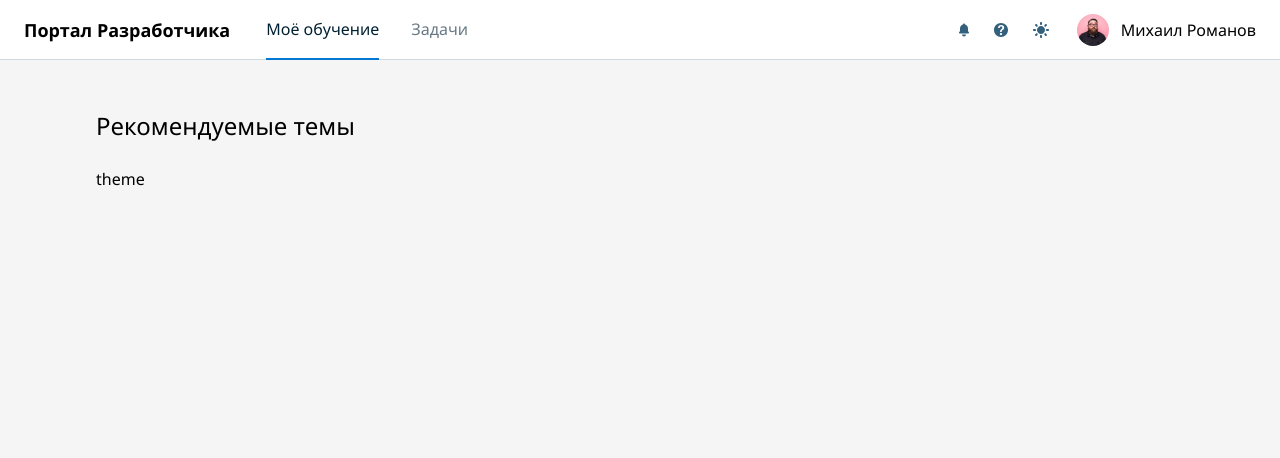
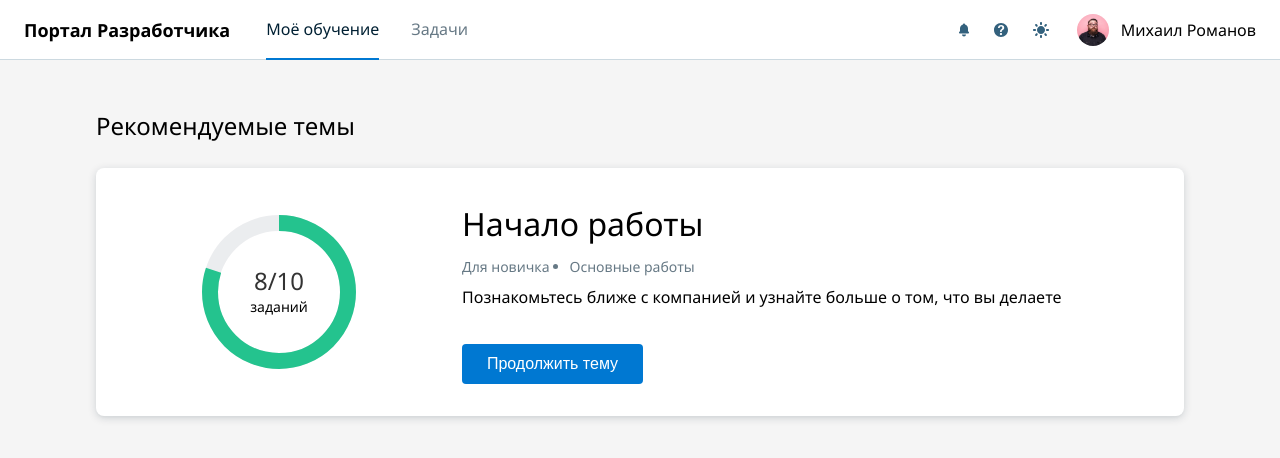
Before and after one commit to ssssed/developer-portal, a React (Vite) app: page / in a window 1280 px wide. Shown: the top 458 px of the page. Built offline with nearby package versions, Linux system fonts and the light colour scheme.

Commit message:
feat: add progress bar

```diff
--- /dev/null
+++ b/src/components/ProgressBar/ProgressBar.scss
@@ -0,0 +1,29 @@
+@import "../../utils/variable.scss";
+
+.progress-bar__background {
+  width: 154px;
+  height: 154px;
+  transform: rotate(-90deg);
+  transform-origin: 50% 50%;
+}
+
+.progress-bar__foreground {
+  transform: rotate(-90deg);
+  transform-origin: 50% 50%;
+  transition: stroke-dashoffset 0.5s ease-out;
+}
+
+.progress-bar__label {
+  color: $typo-primary;
+  line-height: 150%;
+  font-size: 24px;
+  text-anchor: middle;
+  dominant-baseline: middle;
+  fill: #333;
+}
+
+.progress-bar__subtitle {
+  color: $typo-secondary;
+  font-size: 14px;
+  line-height: 150%;
+}
--- /dev/null
+++ b/src/components/ProgressBar/ProgressBar.tsx
@@ -0,0 +1,59 @@
+import React from "react";
+import "./ProgressBar.scss";
+
+type ProgressBarProps = {
+  percent: number;
+};
+
+const ProgressBar: React.FC<ProgressBarProps> = ({ percent }) => {
+  const strokeWidth = 16;
+  const radius = 85 - strokeWidth / 2;
+  const normalizedRadius = radius - strokeWidth / 2;
+  const circumference = normalizedRadius * 2 * Math.PI;
+  const strokeDashoffset = circumference - (percent / 10) * circumference;
+
+  return (
+    <svg width="154" height="154">
+      <circle
+        className="progress-bar__background"
+        stroke="rgba(0, 32, 51, 0.08)"
+        strokeWidth={strokeWidth}
+        fill="transparent"
+        r={normalizedRadius}
+        cx="77"
+        cy="77"
+      />
+      <circle
+        className="progress-bar__foreground"
+        stroke="#24C38E"
+        strokeWidth={strokeWidth}
+        strokeDasharray={`${circumference} ${circumference}`}
+        style={{ strokeDashoffset }}
+        fill="transparent"
+        r={normalizedRadius}
+        cx="77"
+        cy="77"
+      />
+      <text
+        className="progress-bar__label"
+        x="50%"
+        y="40%"
+        textAnchor="middle"
+        dy="0.3em"
+      >
+        {percent}/10
+      </text>
+      <text
+        className="progress-bar__subtitle"
+        x="50%"
+        y="60%"
+        textAnchor="middle"
+        dy="0.3em"
+      >
+        заданий
+      </text>
+    </svg>
+  );
+};
+
+export default ProgressBar;
--- /dev/null
+++ b/src/components/RecomendedTheme/RecomendedTheme.scss
@@ -0,0 +1,62 @@
+@import "../../utils/variable.scss";
+
+.recomended-theme {
+  width: 100%;
+  display: flex;
+  gap: 106px;
+  align-items: center;
+  padding: 32px 106px;
+  box-shadow: $shadow-group;
+  background-color: $bg-default;
+  border-radius: 8px;
+
+  &__img {
+    width: 154px;
+    height: 154px;
+  }
+
+  &__content {
+    display: flex;
+    flex-direction: column;
+    gap: 8px;
+  }
+
+  &__button {
+    max-width: 181px; // FIXME: когда импортирую нормальный шрифт заменить на 171
+    border-radius: 4px;
+    width: 100%;
+    background-color: $control-primary-bg;
+    color: white;
+    margin-top: 27px;
+    padding: 0 20px;
+    border: 0;
+    font-weight: 400;
+    font-size: 16px;
+    line-height: 40px;
+  }
+
+  &__title {
+    font-size: 32px;
+    line-height: 150%;
+    font-weight: 400;
+  }
+
+  &__list {
+    display: flex;
+    gap: 20px;
+    color: $typo-secondary;
+
+    &-item {
+      font-size: 14px;
+      line-height: 150%;
+      &:first-child {
+        list-style-type: none;
+      }
+    }
+  }
+
+  &__text {
+    font-size: 16px;
+    line-height: 150%;
+  }
+}
--- /dev/null
+++ b/src/components/RecomendedTheme/RecomendedTheme.tsx
@@ -0,0 +1,23 @@
+import ProgressBar from "../ProgressBar/ProgressBar";
+import "./RecomendedTheme.scss";
+
+const RecomendedTheme = () => {
+  return (
+    <div className="recomended-theme">
+      <ProgressBar percent={8} />
+      <div className="recomended-theme__content">
+        <h3 className="recomended-theme__title">Начало работы</h3>
+        <ul className="recomended-theme__list">
+          <li className="recomended-theme__list-item">Для новичка</li>
+          <li className="recomended-theme__list-item">Основные работы</li>
+        </ul>
+        <p className="recomended-theme__text">
+          Познакомьтесь ближе с компанией и узнайте больше о том, что вы делаете
+        </p>
+        <button className="recomended-theme__button">Продолжить тему</button>
+      </div>
+    </div>
+  );
+};
+
+export default RecomendedTheme;
--- a/src/pages/MainPage/Main.scss
+++ b/src/pages/MainPage/Main.scss
@@ -13,3 +13,28 @@
     padding-bottom: 24px;
   }
 }
+
+.recomended-theme {
+  width: 100%;
+  display: flex;
+  gap: 106px;
+  padding: 32px 106px;
+  box-shadow: $shadow-group;
+  background-color: $bg-default;
+  border-radius: 8px;
+
+  &__img {
+    width: 154px;
+    height: 154px;
+  }
+
+  &__content {
+    display: flex;
+    flex-direction: column;
+    gap: 8px;
+  }
+
+  &__button {
+    margin-top: 27px;
+  }
+}
--- a/src/pages/MainPage/Main.tsx
+++ b/src/pages/MainPage/Main.tsx
@@ -1,12 +1,11 @@
-import React from "react";
+import RecomendedTheme from "../../components/RecomendedTheme/RecomendedTheme";
 import "./Main.scss";
 
 const Main = () => {
   return (
     <main className="main">
       <h2 className="main__title">Рекомендуемые темы</h2>
-
-      <div className="recomended-theme">theme</div>
+      <RecomendedTheme />
     </main>
   );
 };
--- a/src/utils/variable.scss
+++ b/src/utils/variable.scss
@@ -10,3 +10,6 @@ $typo-secondary: rgba(0, 32, 51, 0.6);
 $control-default-typo: #002033;
 $typo-link: #0078d2;
 $bg-border: rgba(0, 65, 102, 0.2);
+$shadow-group: 0px 2px 2px rgba(0, 32, 51, 0.02),
+  0px 2px 8px rgba(0, 32, 51, 0.16);
+$control-primary-bg: #0078d2;
```
